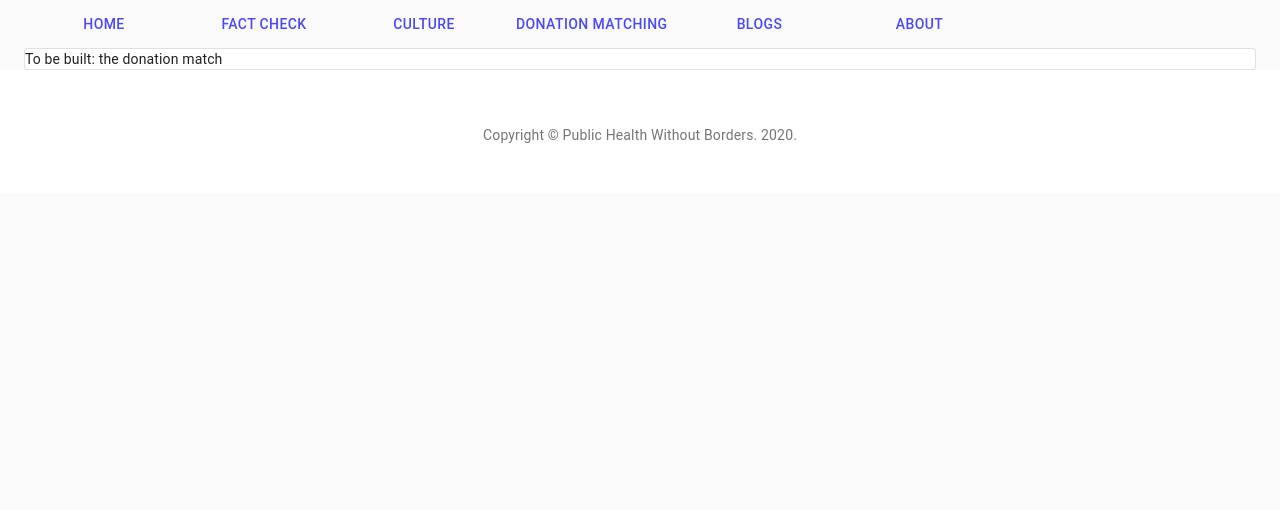
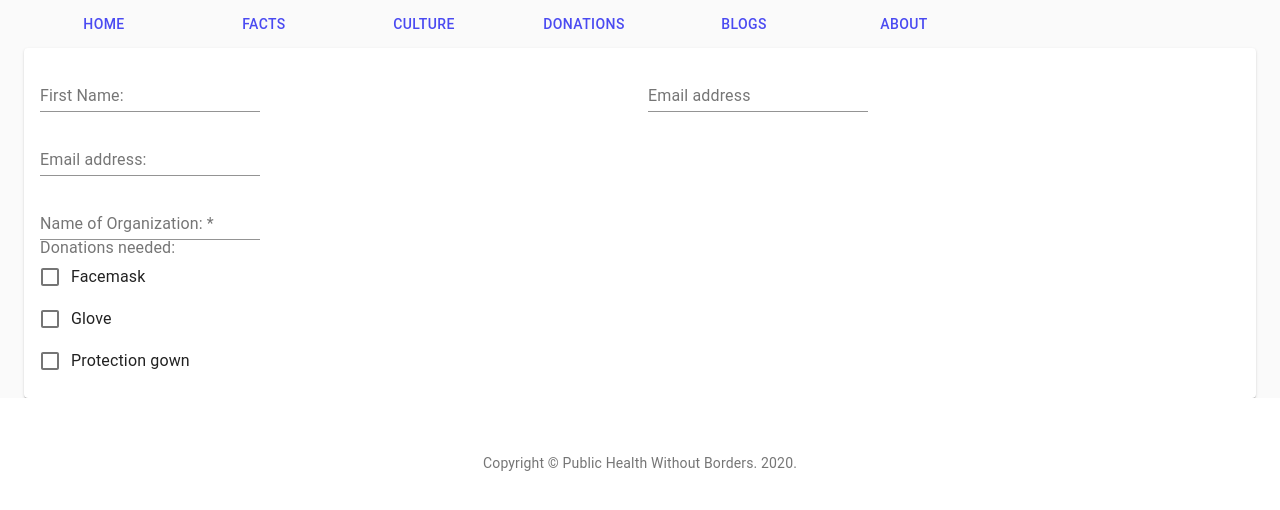
Before and after one commit to clairebub/covid-19, a React (Create React App) app: page /donationmatch in a window 1280 px wide. Shown: the top 510 px of the page. Built offline with nearby package versions, Linux system fonts and the light colour scheme.

Commit message:
update the tab label and some of the form

```diff
--- a/src/DonationMatch.js
+++ b/src/DonationMatch.js
@@ -1,7 +1,16 @@
 import React from 'react';
 import CssBaseline from '@material-ui/core/CssBaseline';
 import Container from '@material-ui/core/Container';
+import Grid from '@material-ui/core/Grid';
 import Paper from '@material-ui/core/Paper';
+import FormControl from '@material-ui/core/FormControl';
+import FormControlLabel from '@material-ui/core/FormControlLabel';
+import FormGroup from '@material-ui/core/FormGroup';
+import FormLabel from '@material-ui/core/FormLabel';
+import InputLabel from '@material-ui/core/InputLabel';
+import Checkbox from '@material-ui/core/Checkbox';
+import Input from '@material-ui/core/Input';
+import FormHelperText from '@material-ui/core/FormHelperText';
 import Header from './Header';
 import Footer from './Footer';
 
@@ -11,9 +20,55 @@ export default function Blogs() {
             <CssBaseline />
             <Container maxWidth="lg">
                 <Header />
-                <Paper variant="outlined">
-                To be built: the donation match
+
+                <Paper style={{ padding: 16 }}>
+                    <Grid container alignItems="flex-start" spacing={2}>
+                        <Grid item xs={6}>
+                            <FormControl>
+                                <InputLabel htmlFor="first-name">First Name:</InputLabel>
+                                <Input id="first-name" aria-describedby="first-name-text" />
+                            </FormControl>
+                        </Grid>
+                        <Grid item xs={6}>
+                            <FormControl>
+                                <InputLabel htmlFor="last-name">Email address</InputLabel>
+                                <Input id="last-name" aria-describedby="last-name-text" />
+                            </FormControl>
+                        </Grid>
+                        <Grid item xs={12}>
+                            <FormControl>
+                                <InputLabel htmlFor="email">Email address:</InputLabel>
+                                <Input id="email" aria-describedby="email-text" />
+                            </FormControl>
+                        </Grid>
+                        <Grid item xs={12}>
+                            <FormControl>
+                                <InputLabel htmlFor="organization">Name of Organization: *</InputLabel>
+                                <Input id="organization" aria-describedby="email-text" />
+                            </FormControl>
+                        </Grid>
+                    </Grid>
+                    <Grid item>
+                        <FormControl component="fieldset" >
+                            <FormLabel component="legend">Donations needed:</FormLabel>
+                            <FormGroup>
+                                <FormControlLabel
+                                    control={<Checkbox name="facemask" />}
+                                    label="Facemask"
+                                />
+                                <FormControlLabel
+                                    control={<Checkbox name="glove" />}
+                                    label="Glove"
+                                />
+                                <FormControlLabel
+                                    control={<Checkbox name="gown" />}
+                                    label="Protection gown"
+                                />
+                            </FormGroup>
+                        </FormControl>
+                    </Grid>
                 </Paper>
+
             </Container>
             <Footer title="" description="" />
         </React.Fragment>
--- a/src/Header.js
+++ b/src/Header.js
@@ -16,13 +16,13 @@ export default function Header(props) {
           <Tab label="Home" />
         </RouterLink>
         <RouterLink to="/factcheck">
-          <Tab label="Fact Check" />
+          <Tab label="Facts" />
         </RouterLink>
         <RouterLink to="/culture">
           <Tab label="Culture" />
         </RouterLink>
         <RouterLink to="/donationmatch">
-          <Tab label="Donation Matching" />
+          <Tab label="Donations" />
         </RouterLink>
         <RouterLink to="/blogs">
           <Tab label="Blogs" />
```
